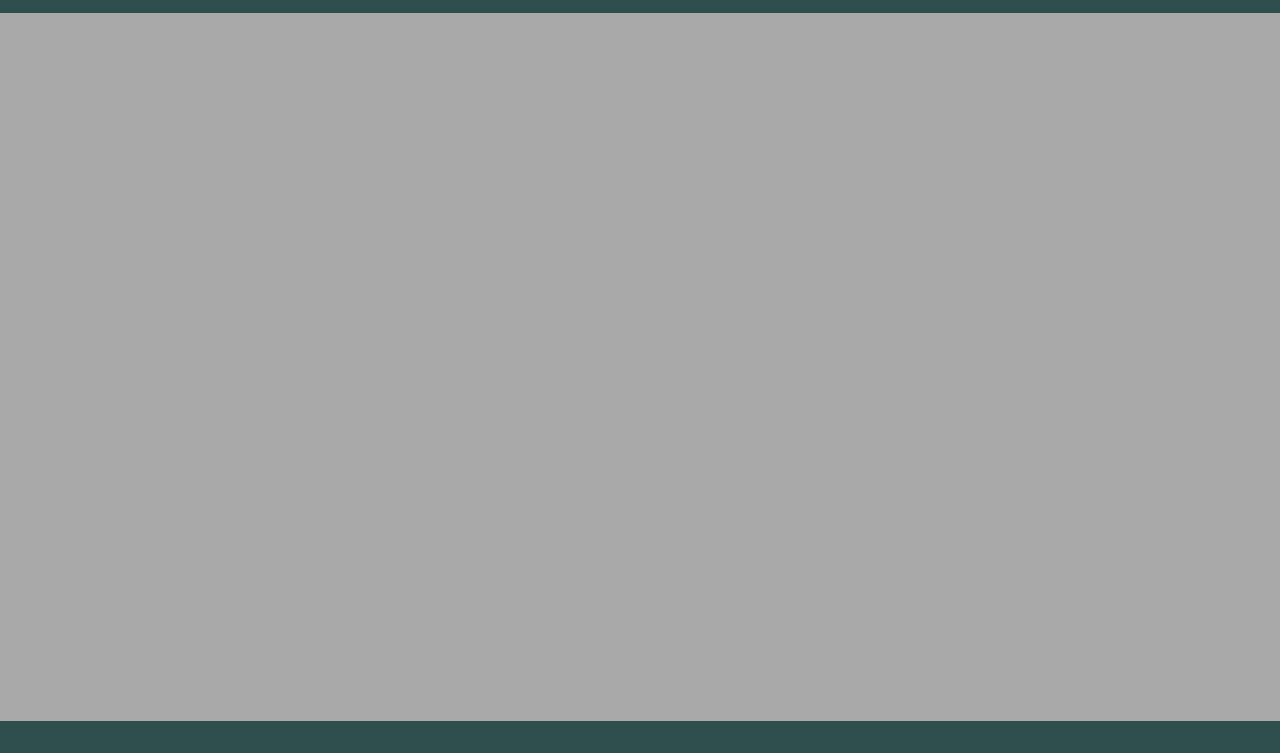
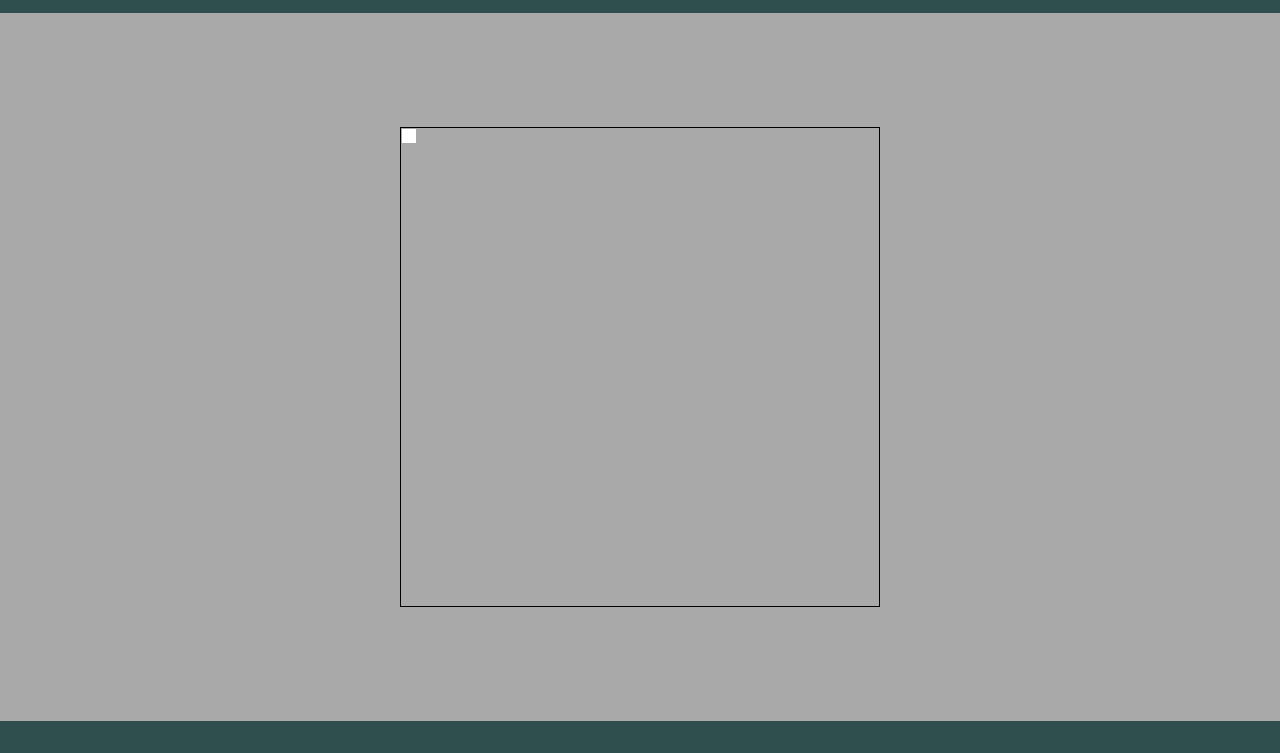
Before and after one commit to JCEE-Raven/odin-etch-a-sketch, a plain HTML site: page index.html in a window 1280 px wide. Shown: the part 47-800 px from the top of the page. Drawn offline with Linux system fonts and the light colour scheme.

Commit message:
ADD create grid pieces
added variables to grab game container element and to create grid piece
div also have an initial grid size
Working on looping through and creating div elements for each grid piece
using initial grid size

```diff
--- a/css/style.css
+++ b/css/style.css
@@ -30,3 +30,27 @@ body {
     gap: 16px;
     flex: 1;
 }
+
+.etchBoardContainer {
+    border: 1px solid black;
+    height: 60vh;
+    width: 60vh;
+    display: flex;
+    flex-wrap: wrap;
+}
+
+.etchGridPiece {
+    border: 1px solid darkgray;
+    /* for debugging */
+    height: 16px;
+    width: 16px;
+    /* ------------- */
+}
+
+.etchGridPiece.blank {
+    background-color: white;
+}
+
+.etchGridPiece.coloured {
+    background-color: black;
+}
--- a/index.html
+++ b/index.html
@@ -13,6 +13,9 @@
         </div>
 
         <div class="gameContainer">
+            <div class="etchBoardContainer">
+
+            </div>
 
         </div>
 
--- a/js/etch-a-sketch.js
+++ b/js/etch-a-sketch.js
@@ -1 +1,18 @@
 // Etch a sketch game built for odin foundation course
+
+//variables
+const etchBoardContainer = document.querySelector('.etchBoardContainer');
+const etchGridPiece = document.createElement('div');
+etchGridPiece.classList.add('etchGridPiece', 'blank')
+
+const initialGridSize = 16 * 16;
+console.log("Initial size is " + initialGridSize)
+buildGrid(initialGridSize);
+
+function buildGrid(gridSize){
+    for(let i = 0; i < gridSize; i++){
+        console.log('loop : ' + i);
+        etchBoardContainer.appendChild(etchGridPiece);
+    }
+
+}
```
